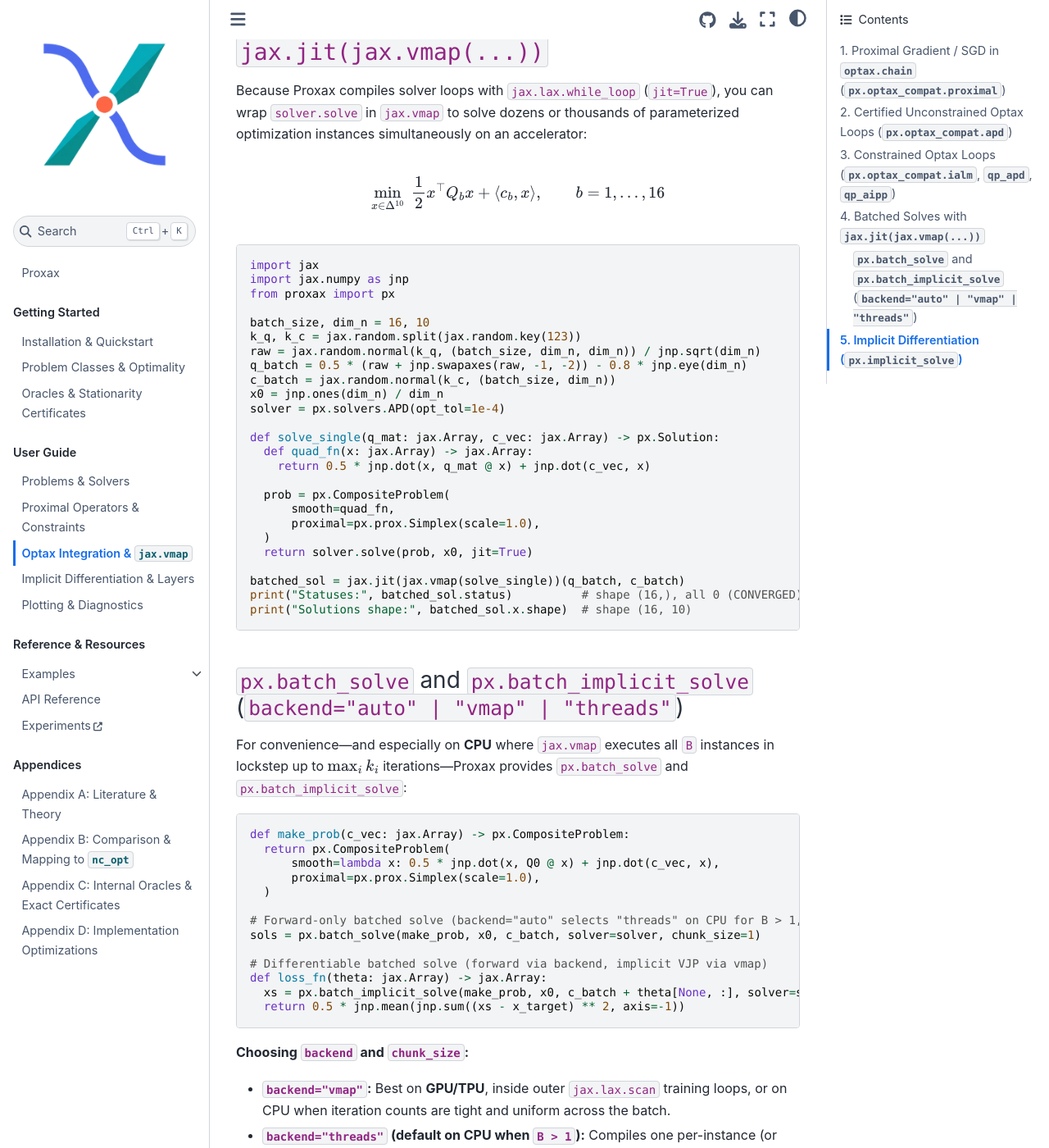
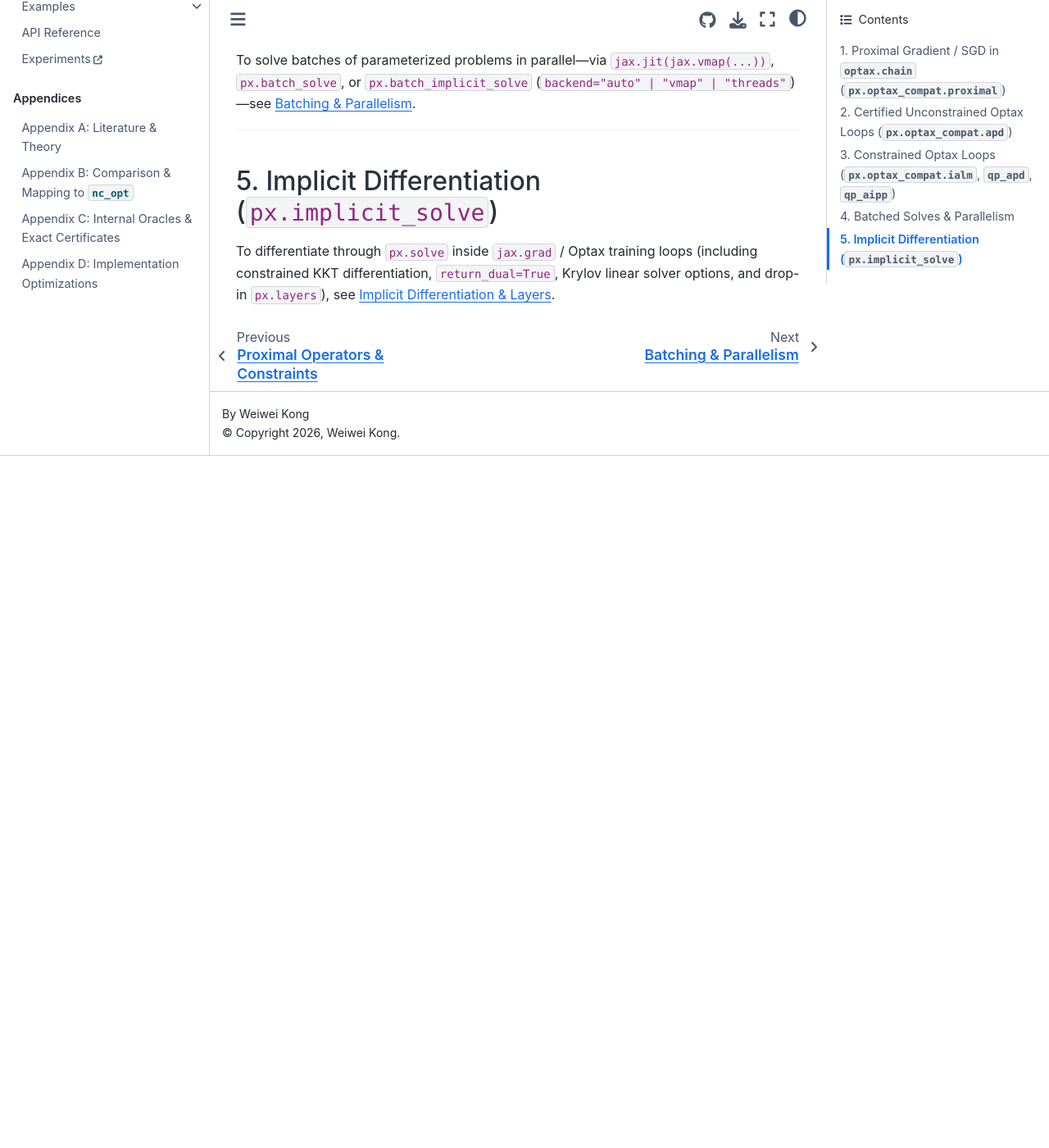
Before and after one commit to wwkong/proxax, a Sphinx documentation site: the page built from docs/guide/optax_and_jax.md, in a window 1280 px wide and 1400 px high, scrolled down 3628 px. Shown: the whole window at 82% size. Built offline with Sphinx 7.4.7 and the Sphinx Book theme 1.1.4, drawn with Linux system fonts in a browser that asks for light colours; after the commit the page ends 4184 px from its top, so only the background shows below that; some of the changed text lies outside the part shown.

Commit message:
Separate Batching & Parallelism guide and add remaining experiment summaries

````diff
--- a/docs/guide/optax_and_jax.md
+++ b/docs/guide/optax_and_jax.md
@@ -1,4 +1,4 @@
-# Optax Integration & `jax.vmap`
+# Optax & JAX Integration
 
 Every operator and solver in Proxax is implemented using pure functional JAX
 PyTree state machines. You can:
@@ -7,8 +7,9 @@ PyTree state machines. You can:
    `px.optax_compat.proximal`.
 2. Step through certified nonconvex solvers (`apd`, `aipp`, `ialm`, `qp_apd`,
    `qp_aipp`) **one inner iteration at a time** inside a standard Optax loop.
-3. Solve **batches of independent optimization problems in parallel** on GPU or
-   TPU using `jax.jit(jax.vmap(...))`.
+3. Solve **batches of independent optimization problems in parallel** via
+   `jax.vmap`, `px.batch_solve`, and `px.batch_implicit_solve` (see
+   {doc}`batching_and_parallelism`).
 
 All examples on this page can be run via `examples/optax_and_vmap.py`:
 
@@ -158,81 +159,11 @@ for _ in range(300):
 
 ---
 
-## 4. Batched Solves with `jax.jit(jax.vmap(...))`
+## 4. Batched Solves & Parallelism
 
-Because Proxax compiles solver loops with `jax.lax.while_loop` (`jit=True`),
-you can wrap `solver.solve` in `jax.vmap` to solve dozens or thousands of
-parameterized optimization instances simultaneously on an accelerator:
-
-$$\min_{x \in \Delta^{10}} \; \frac{1}{2} x^\top Q_b x + \langle c_b, x \rangle, \qquad b = 1, \dots, 16$$
-
-```python
-import jax
-import jax.numpy as jnp
-from proxax import px
-
-batch_size, dim_n = 16, 10
-k_q, k_c = jax.random.split(jax.random.key(123))
-raw = jax.random.normal(k_q, (batch_size, dim_n, dim_n)) / jnp.sqrt(dim_n)
-q_batch = 0.5 * (raw + jnp.swapaxes(raw, -1, -2)) - 0.8 * jnp.eye(dim_n)
-c_batch = jax.random.normal(k_c, (batch_size, dim_n))
-x0 = jnp.ones(dim_n) / dim_n
-solver = px.solvers.APD(opt_tol=1e-4)
-
-def solve_single(q_mat: jax.Array, c_vec: jax.Array) -> px.Solution:
-  def quad_fn(x: jax.Array) -> jax.Array:
-    return 0.5 * jnp.dot(x, q_mat @ x) + jnp.dot(c_vec, x)
-
-  prob = px.CompositeProblem(
-      smooth=quad_fn,
-      proximal=px.prox.Simplex(scale=1.0),
-  )
-  return solver.solve(prob, x0, jit=True)
-
-batched_sol = jax.jit(jax.vmap(solve_single))(q_batch, c_batch)
-print("Statuses:", batched_sol.status)          # shape (16,), all 0 (CONVERGED)
-print("Solutions shape:", batched_sol.x.shape)  # shape (16, 10)
-```
-
-### `px.batch_solve` and `px.batch_implicit_solve` (`backend="auto" | "vmap" | "threads"`)
-
-For convenience—and especially on **CPU** where `jax.vmap` executes all `B`
-instances in lockstep up to $\max_i k_i$ iterations—Proxax provides
-`px.batch_solve` and `px.batch_implicit_solve`:
-
-```python
-def make_prob(c_vec: jax.Array) -> px.CompositeProblem:
-  return px.CompositeProblem(
-      smooth=lambda x: 0.5 * jnp.dot(x, Q0 @ x) + jnp.dot(c_vec, x),
-      proximal=px.prox.Simplex(scale=1.0),
-  )
-
-# Forward-only batched solve (backend="auto" selects "threads" on CPU for B > 1, "vmap" on GPU/TPU)
-sols = px.batch_solve(make_prob, x0, c_batch, solver=solver, chunk_size=1)
-
-# Differentiable batched solve (forward via backend, implicit VJP via vmap)
-def loss_fn(theta: jax.Array) -> jax.Array:
-  xs = px.batch_implicit_solve(make_prob, x0, c_batch + theta[None, :], solver=solver)
-  return 0.5 * jnp.mean(jnp.sum((xs - x_target) ** 2, axis=-1))
-```
-
-**Choosing `backend` and `chunk_size`:**
-
-* **`backend="vmap"`:** Best on **GPU/TPU**, inside outer `jax.lax.scan`
-  training loops, or on CPU when iteration counts are tight and uniform across
-  the batch.
-* **`backend="threads"` (default on CPU when `B > 1`):** Compiles one
-  per-instance (or per-chunk) XLA executable and runs elements concurrently on
-  a persistent `ThreadPoolExecutor`, letting easy instances exit early instead
-  of waiting for the hardest element in the batch.
-* **`chunk_size` (`px.batch_solve`):** `chunk_size=1` minimizes straggler
-  lockstep on heterogeneous active-set problems; `chunk_size=4` (or `8`)
-  amortizes host-dispatch overhead on uniform CPU batches.
-* **Python training loops with `jax.jit` + `backend="threads"`:** If you wrap
-  `jax.value_and_grad(loss_fn)` in `jax.jit` inside a Python `for` loop (rather
-  than `jax.lax.scan` with `backend="vmap"`), call `grad.block_until_ready()`
-  before dispatching the next optimizer update so JAX's async CPU execution does
-  not overlap downstream kernels with `pure_callback` worker threads.
+To solve batches of parameterized problems in parallel—via `jax.jit(jax.vmap(...))`,
+`px.batch_solve`, or `px.batch_implicit_solve` (`backend="auto" | "vmap" | "threads"`)—see
+{doc}`batching_and_parallelism`.
 
 ---
 
````
Also changed, not shown: docs-experiments/index.md (+22 -0 lines), docs/guide/batching_and_parallelism.md (added, +97 -0 lines), docs/index.md (+1 -0 lines).
